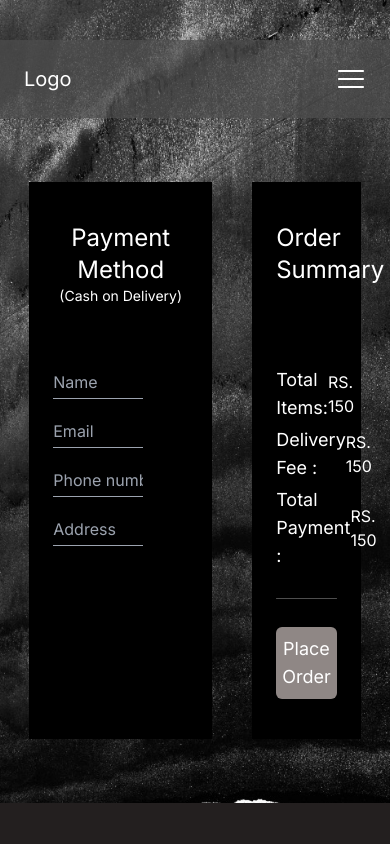
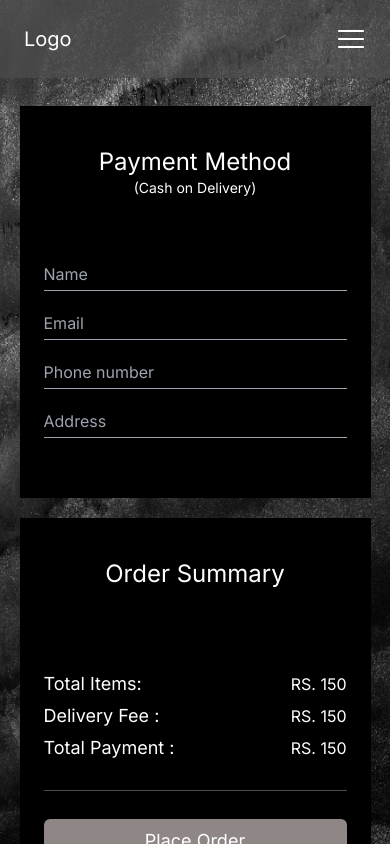
Before and after one commit to ShayanJamil519/ecommerce-rp-1, a Next.js app: page /place-order in a window 390 px wide. Shown: the top 844 px of the page. Built offline with nearby package versions, Linux system fonts and the light colour scheme; no server answers.

Commit message:
Place Order Resoponsiveness Done

```diff
--- a/src/app/cart/page.jsx
+++ b/src/app/cart/page.jsx
@@ -8,7 +8,7 @@ const page = () => {
       style={{
         background: "url(./assets/Home/news__bg.jpeg) center center/cover",
       }}
-      className="pt-10 min-h-screen "
+      className="lg:pt-10 min-h-screen "
     >
       <Header />
 
--- a/src/app/place-order/page.jsx
+++ b/src/app/place-order/page.jsx
@@ -8,7 +8,7 @@ const page = () => {
       style={{
         background: "url(./assets/Home/news__bg.jpeg) center center/cover",
       }}
-      className="pt-10 min-h-screen "
+      className="lg:pt-10 min-h-screen "
     >
       <Header />
 
--- a/src/components/cart/Cart.jsx
+++ b/src/components/cart/Cart.jsx
@@ -60,7 +60,7 @@ const Cart = () => {
     router.push("/place-order");
   };
   return (
-    <div className=" min-h-screen w-[80%] my-16 mx-auto  border-[#4e4e4e] border-[1px]">
+    <div className="  w-[80%] my-16 mx-auto  border-[#4e4e4e] border-[1px]">
       {/* Table Header */}
       <div className="grid grid-cols-5 text-[#fff] text-xl py-4 px-3  border-[#4e4e4e] border-b-[1px] bg-[#000]">
         <div className="col-span-3">
--- a/src/components/place-order/PlaceOrder.jsx
+++ b/src/components/place-order/PlaceOrder.jsx
@@ -21,13 +21,13 @@ const PlaceOrder = () => {
   console.log("final cart: ", finalCart);
 
   return (
-    <div className="  w-[85%] my-16 mx-auto">
-      <form className="grid grid-cols-5 items-stretch gap-10 min-h-[65vh]">
+    <div className=" w-[90%]  lg:w-[85%] my-7 md:my-16 mx-auto">
+      <form className="grid md:grid-cols-5 items-stretch gap-5 md:gap-10 min-h-[65vh]">
         {/* Left */}
-        <div className="col-span-3  bg-[#000] py-10 px-6">
+        <div className="md:col-span-3  bg-[#000] py-10 px-6">
           <h1 className="text-[#fff] text-2xl text-center">Payment Method</h1>
           <p className="text-[#fff] text-sm text-center">(Cash on Delivery)</p>
-          <div className="w-2/3 mt-16">
+          <div className="lg:w-2/3 mt-16">
             <input
               required
               type="text"
@@ -59,7 +59,7 @@ const PlaceOrder = () => {
           </div>
         </div>
         {/* Right */}
-        <div className="col-span-2  bg-[#000] py-10 px-6">
+        <div className="md:col-span-2 bg-[#000] py-10 px-6">
           <h1 className="text-[#fff] text-2xl text-center mb-20">
             Order Summary
           </h1>
```
